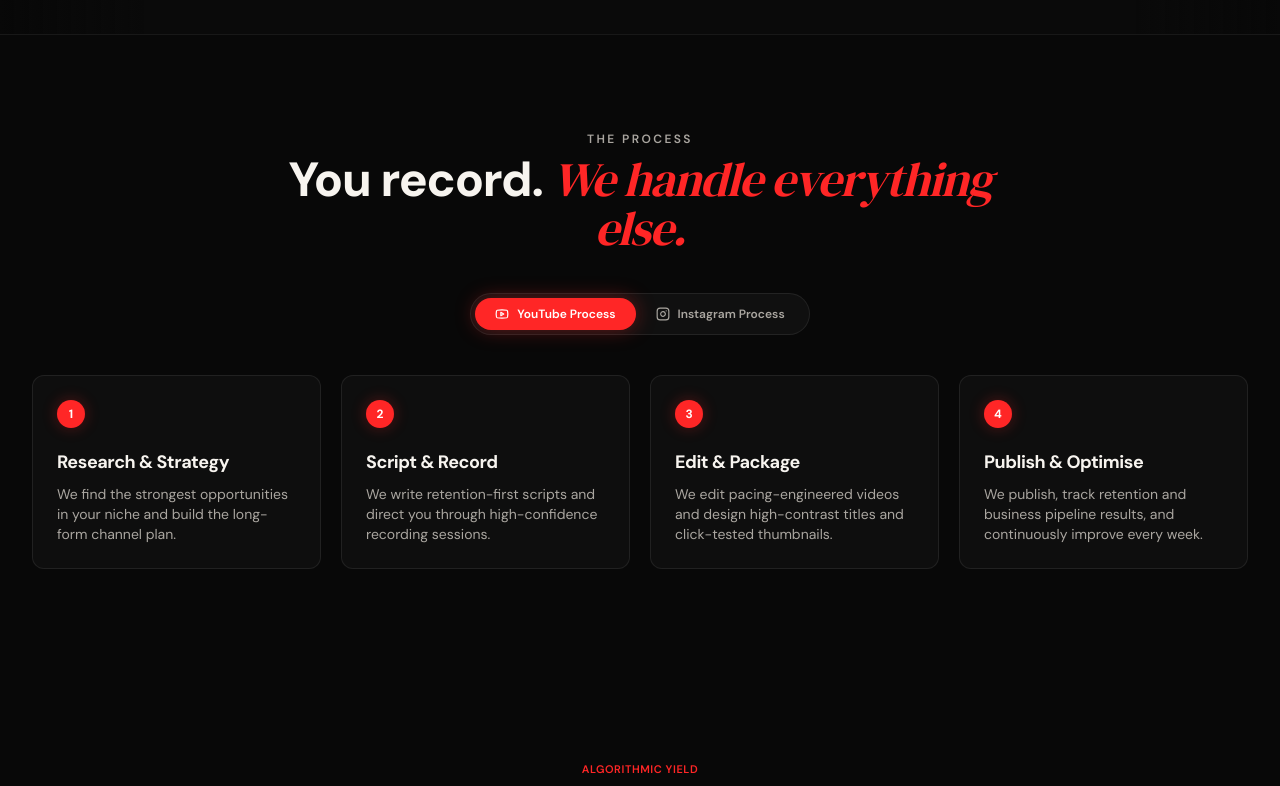
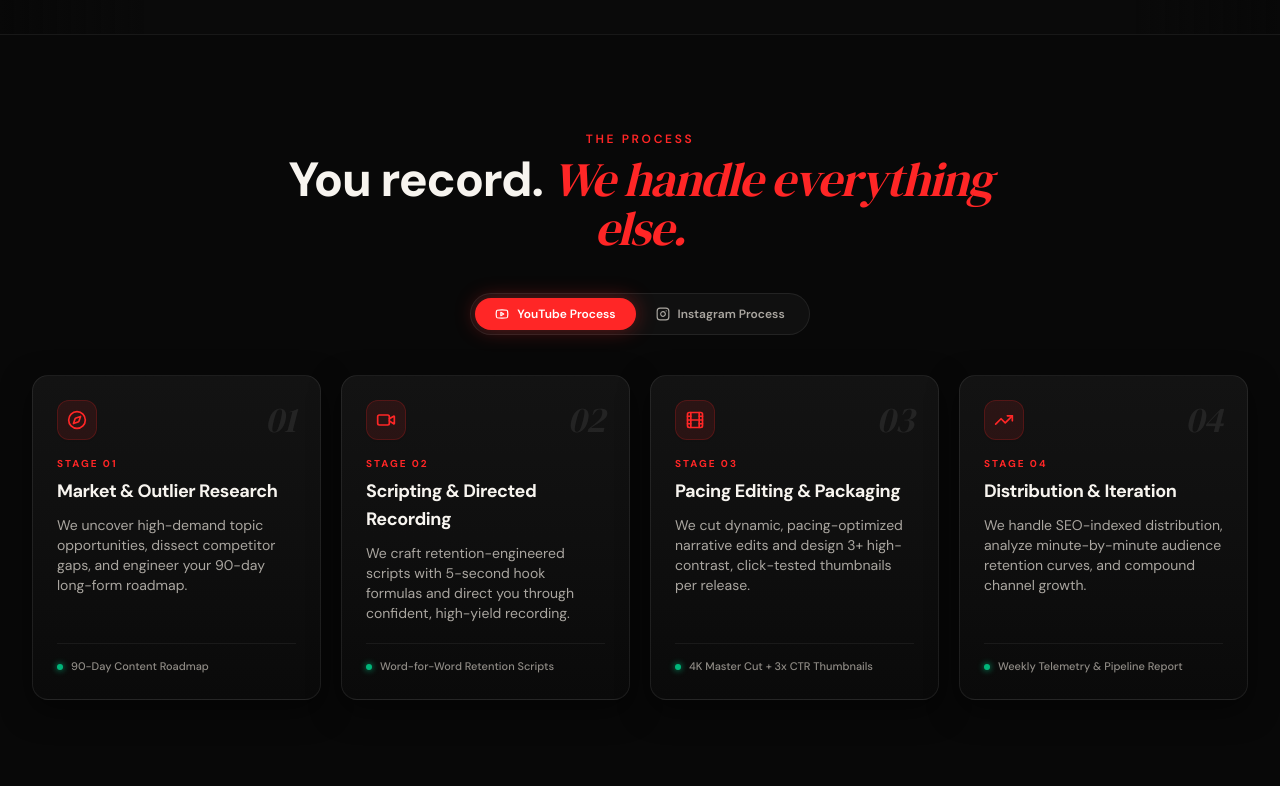
Before and after one commit to RITIKSINGH-DEOS/YouTooGrow, a Next.js app: page / in a window 1280 px wide. Shown: the part 1060-1846 px from the top of the page. Built offline with nearby package versions, Linux system fonts and the light colour scheme.

Commit message:
style(process): redesign cards with bespoke glassmorphic surfaces, glow icons, ghost numerals, and deliverable anchors

```diff
--- a/src/components/workflow/process-section.tsx
+++ b/src/components/workflow/process-section.tsx
@@ -1,57 +1,95 @@
 "use client";
 
 import { useState } from "react";
-import { Youtube, Instagram } from "lucide-react";
+import {
+  Youtube,
+  Instagram,
+  Compass,
+  Video,
+  Film,
+  TrendingUp,
+  Sparkles,
+  Mic,
+  Zap,
+  MessageSquare,
+} from "lucide-react";
 
 interface ProcessStep {
-  step: number;
+  step: string;
+  stageBadge: string;
   title: string;
   description: string;
+  deliverable: string;
+  icon: React.ComponentType<{ className?: string }>;
 }
 
 const youtubeProcessSteps: ProcessStep[] = [
   {
-    step: 1,
-    title: "Research & Strategy",
-    description: "We find the strongest opportunities in your niche and build the long-form channel plan.",
+    step: "01",
+    stageBadge: "Stage 01",
+    icon: Compass,
+    title: "Market & Outlier Research",
+    description: "We uncover high-demand topic opportunities, dissect competitor gaps, and engineer your 90-day long-form roadmap.",
+    deliverable: "90-Day Content Roadmap",
   },
   {
-    step: 2,
-    title: "Script & Record",
-    description: "We write retention-first scripts and direct you through high-confidence recording sessions.",
+    step: "02",
+    stageBadge: "Stage 02",
+    icon: Video,
+    title: "Scripting & Directed Recording",
+    description: "We craft retention-engineered scripts with 5-second hook formulas and direct you through confident, high-yield recording.",
+    deliverable: "Word-for-Word Retention Scripts",
   },
   {
-    step: 3,
-    title: "Edit & Package",
-    description: "We edit pacing-engineered videos and design high-contrast titles and click-tested thumbnails.",
+    step: "03",
+    stageBadge: "Stage 03",
+    icon: Film,
+    title: "Pacing Editing & Packaging",
+    description: "We cut dynamic, pacing-optimized narrative edits and design 3+ high-contrast, click-tested thumbnails per release.",
+    deliverable: "4K Master Cut + 3x CTR Thumbnails",
   },
   {
-    step: 4,
-    title: "Publish & Optimise",
-    description: "We publish, track retention and business pipeline results, and continuously improve every week.",
+    step: "04",
+    stageBadge: "Stage 04",
+    icon: TrendingUp,
+    title: "Distribution & Iteration",
+    description: "We handle SEO-indexed distribution, analyze minute-by-minute audience retention curves, and compound channel growth.",
+    deliverable: "Weekly Telemetry & Pipeline Report",
   },
 ];
 
 const instagramProcessSteps: ProcessStep[] = [
   {
-    step: 1,
-    title: "Trend & Hook Research",
-    description: "We identify trending audio, competitor outliers, and high-converting content vacuums.",
+    step: "01",
+    stageBadge: "Stage 01",
+    icon: Sparkles,
+    title: "Audio & Trend Discovery",
+    description: "We identify rising viral audio patterns, visual formats, and high-converting competitor hooks before saturation.",
+    deliverable: "Weekly Viral Trend Matrix",
   },
   {
-    step: 2,
-    title: "Script & Batch Record",
-    description: "We write snappy Reel frameworks with 3-second visual hooks for quick batch recording.",
+    step: "02",
+    stageBadge: "Stage 02",
+    icon: Mic,
+    title: "Batch Script Frameworks",
+    description: "We script 30-day Reel calendars with 3-second visual hooks structured for rapid 60-minute batch recording sessions.",
+    deliverable: "30-Day Batch Script Deck",
   },
   {
-    step: 3,
-    title: "Edit & Motion Graphics",
-    description: "We edit fast-paced Reels with kinetic captions, sound design, and retention-locking pacing.",
+    step: "03",
+    stageBadge: "Stage 03",
+    icon: Zap,
+    title: "Kinetic Editing & Motion",
+    description: "We edit fast-paced Reels featuring kinetic typography, custom sound design, visual B-roll, and retention pattern interrupts.",
+    deliverable: "Exported High-Retention 9:16 Reels",
   },
   {
-    step: 4,
-    title: "Distribute & Convert",
-    description: "We schedule peak-time distribution, optimize hashtag reach, and integrate DM lead funnels.",
+    step: "04",
+    stageBadge: "Stage 04",
+    icon: MessageSquare,
+    title: "Peak Distribution & Funnels",
+    description: "We schedule peak-hour distribution, optimize hashtag indexing, and build ManyChat DM keyword conversion funnels.",
+    deliverable: "Automated DM Lead Funnel Integration",
   },
 ];
 
@@ -63,9 +101,9 @@ export function ProcessSection() {
     <section className="py-16 md:py-24 relative bg-[#080808]" id="services">
       <div id="workflow" className="sr-only" aria-hidden="true" />
       <div className="max-w-7xl mx-auto px-6 sm:px-8">
-        {/* Section Header Matching Reference Image */}
+        {/* Section Header */}
         <div className="text-center max-w-3xl mx-auto mb-10">
-          <span className="text-[11px] sm:text-xs font-semibold uppercase tracking-[0.2em] text-[#aaa6a0] block mb-2">
+          <span className="text-[11px] sm:text-xs font-semibold uppercase tracking-[0.22em] text-[#ff2626] block mb-2">
             The Process
           </span>
           <h2 className="text-3xl sm:text-4xl md:text-5xl font-extrabold text-[#f7f4ef] tracking-tight leading-tight">
@@ -103,29 +141,56 @@ export function ProcessSection() {
           </div>
         </div>
 
-        {/* 4 Clean Minimal Process Cards Matching Reference */}
+        {/* 4 Bespoke Redesigned Process Cards */}
         <div className="grid grid-cols-1 sm:grid-cols-2 lg:grid-cols-4 gap-4 sm:gap-5">
-          {steps.map((item) => (
+          {steps.map((item) => {
+            const Icon = item.icon;
+            return (
               <div
                 key={item.step}
-              className="rounded-xl border border-white/[0.08] bg-[#0e0e0e] p-6 hover:border-white/20 transition-all duration-200 flex flex-col justify-start group"
+                className="relative rounded-2xl border border-white/[0.08] bg-gradient-to-b from-[#131313] via-[#0f0f0f] to-[#0a0a0a] p-6 hover:border-[#ff2626]/40 transition-all duration-300 flex flex-col justify-between group overflow-hidden shadow-[0_10px_30px_rgba(0,0,0,0.5)] hover:shadow-[0_15px_40px_rgba(255,38,38,0.12)]"
               >
-              {/* Red Circle Step Badge */}
-              <div className="w-7 h-7 rounded-full bg-[#ff2626] text-white font-bold text-xs flex items-center justify-center shrink-0 mb-5 shadow-[0_0_15px_rgba(255,38,38,0.3)]">
+                {/* Top Subtle Crimson Radiant Accent Beam */}
+                <div
+                  className="absolute top-0 inset-x-0 h-[2px] bg-gradient-to-r from-transparent via-[#ff2626]/0 to-transparent group-hover:via-[#ff2626] transition-all duration-500"
+                  aria-hidden="true"
+                />
+
+                <div>
+                  {/* Top Bar with Icon & Luxury Ghost Numeral */}
+                  <div className="flex items-center justify-between mb-4">
+                    <div className="w-10 h-10 rounded-xl bg-[#ff2626]/10 border border-[#ff2626]/20 flex items-center justify-center text-[#ff2626] group-hover:bg-[#ff2626] group-hover:text-white transition-all duration-300 shadow-sm shrink-0">
+                      <Icon className="w-4 h-4 sm:w-5 sm:h-5 transition-transform group-hover:scale-110" />
+                    </div>
+                    <span className="font-serif italic text-3xl sm:text-4xl font-normal text-white/[0.08] group-hover:text-[#ff2626]/30 transition-colors select-none">
                       {item.step}
+                    </span>
                   </div>
 
+                  {/* Stage Micro-Badge */}
+                  <span className="text-[10px] font-bold uppercase tracking-[0.2em] text-[#ff2626] block mb-1.5">
+                    {item.stageBadge}
+                  </span>
+
                   {/* Step Title */}
-              <h3 className="text-base sm:text-lg font-bold text-[#f7f4ef] mb-2 tracking-tight group-hover:text-white transition-colors">
+                  <h3 className="text-base sm:text-lg font-bold text-[#f7f4ef] group-hover:text-white transition-colors mb-2.5 tracking-tight leading-snug">
                     {item.title}
                   </h3>
 
                   {/* Step Description */}
-              <p className="text-xs sm:text-sm text-[#aaa6a0] leading-relaxed">
+                  <p className="text-xs sm:text-sm text-[#aaa6a0] leading-relaxed mb-5">
                     {item.description}
                   </p>
                 </div>
-          ))}
+
+                {/* Deliverable Footer Anchor */}
+                <div className="pt-3.5 border-t border-white/[0.06] flex items-center gap-2 text-[11px] text-[#8f8b85] group-hover:text-[#cfcac0] transition-colors">
+                  <span className="w-1.5 h-1.5 rounded-full bg-[#00b67a] shrink-0 shadow-[0_0_6px_#00b67a]" />
+                  <span className="font-medium truncate">{item.deliverable}</span>
+                </div>
+              </div>
+            );
+          })}
         </div>
       </div>
     </section>
```
Lines whose indentation alone changed are shown as unchanged.
